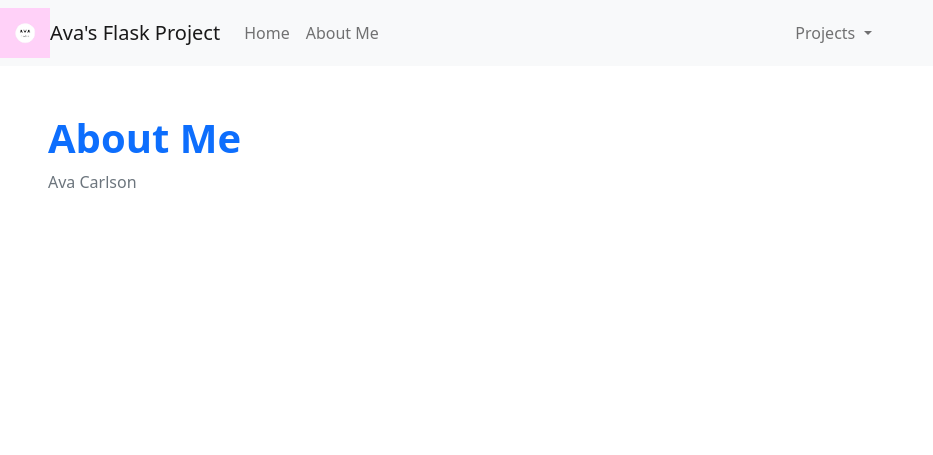
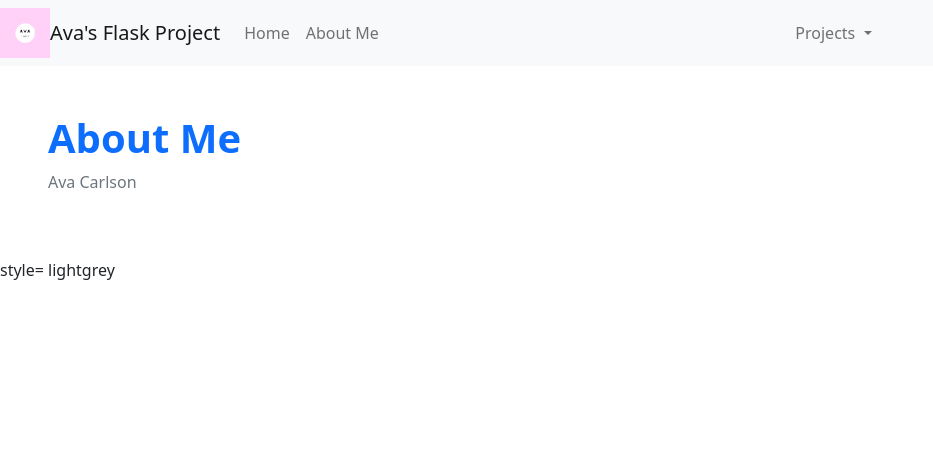
Before and after one commit to avac54765/avaflaskproject, a Flask app: page /stub/ in a window 1280 px wide. Shown: the top 455 px of the page, without its empty margins (0-933 px from the left). Run offline with Flask 2, Linux system fonts and the light colour scheme.

Commit message:
changing back

```diff
--- a/templates/stub.html
+++ b/templates/stub.html
@@ -15,4 +15,5 @@
 
 <!- This is turning off birds background from base.html -->
 {% block background %}
+style= lightgrey
 {% endblock %}
```
